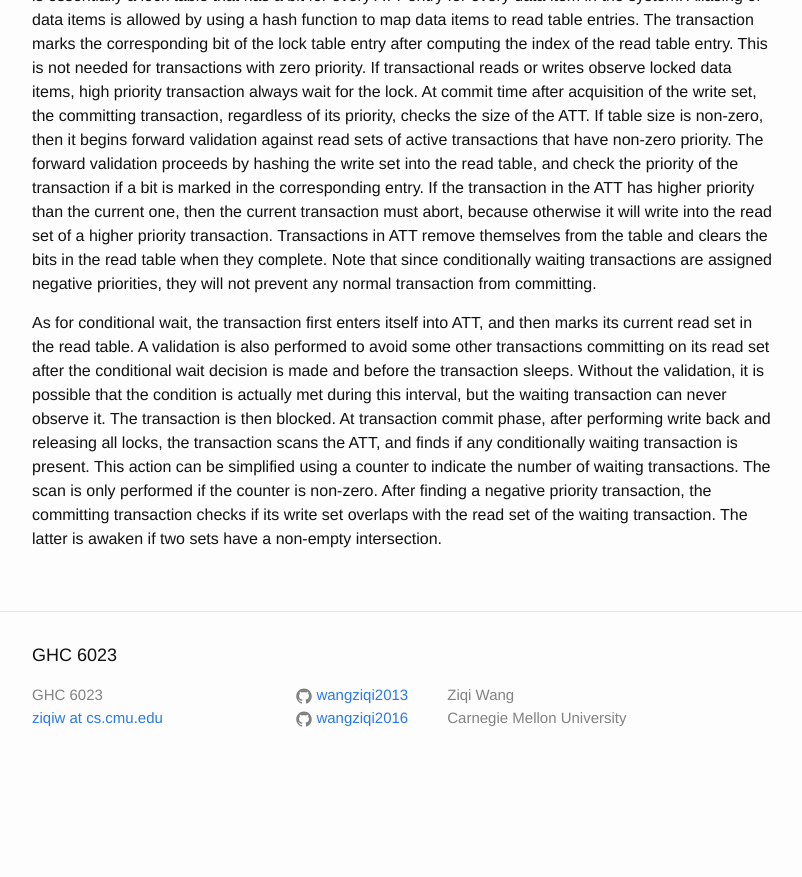
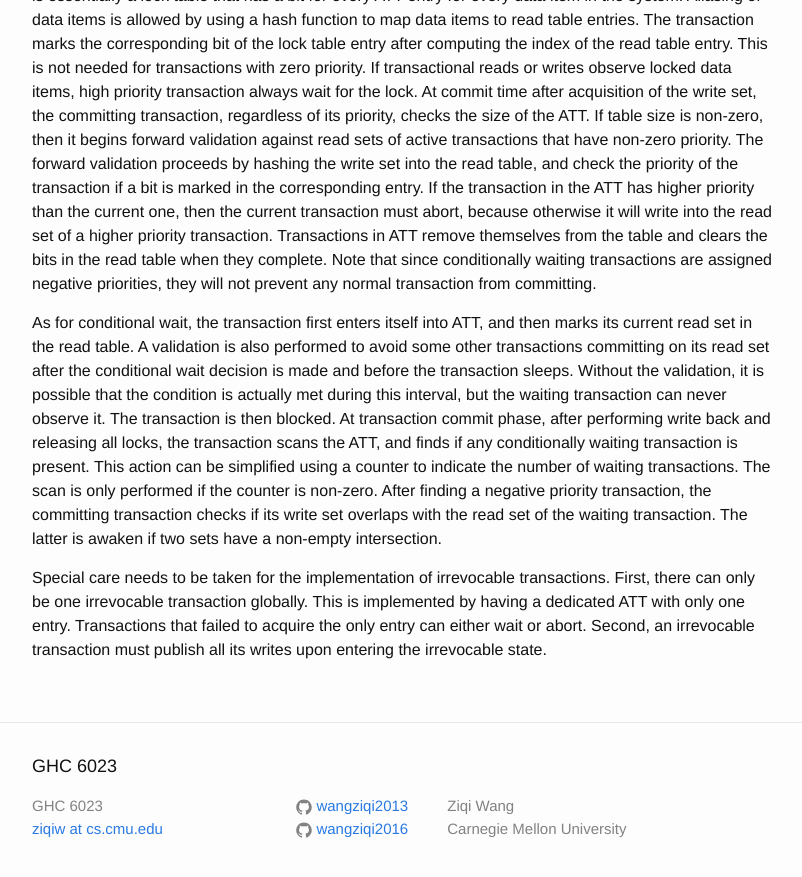
Before and after one commit to wangziqi2013/wangziqi2013.github.io, a Jekyll site: the page built from _posts/2018-07-03-A-Comprehensive-Strategy-for-Contention-Management-In-STM.markdown, in a window 1280 px wide and 900 px high, scrolled down 3310 px. Shown: the top 877 px of the window, without its empty margins (238-1040 px from the left). Built offline with Jekyll 4.4.1, drawn with Linux system fonts in a browser that asks for light colours; before the commit the page ends 4099 px from its top, so only the background shows below that.

Commit message:
Working on irrevocable

```diff
--- a/_posts/2018-07-03-A-Comprehensive-Strategy-for-Contention-Management-In-STM.markdown
+++ b/_posts/2018-07-03-A-Comprehensive-Strategy-for-Contention-Management-In-STM.markdown
@@ -133,3 +133,8 @@ ATT, and finds if any conditionally waiting transaction is present. This action
 indicate the number of waiting transactions. The scan is only performed if the counter is non-zero. After finding a
 negative priority transaction, the committing transaction checks if its write set overlaps with the read set of the
 waiting transaction. The latter is awaken if two sets have a non-empty intersection.
+
+Special care needs to be taken for the implementation of irrevocable transactions. First, there can only be one irrevocable
+transaction globally. This is implemented by having a dedicated ATT with only one entry. Transactions that failed to
+acquire the only entry can either wait or abort. Second, an irrevocable transaction must publish all its writes upon
+entering the irrevocable state.
```
